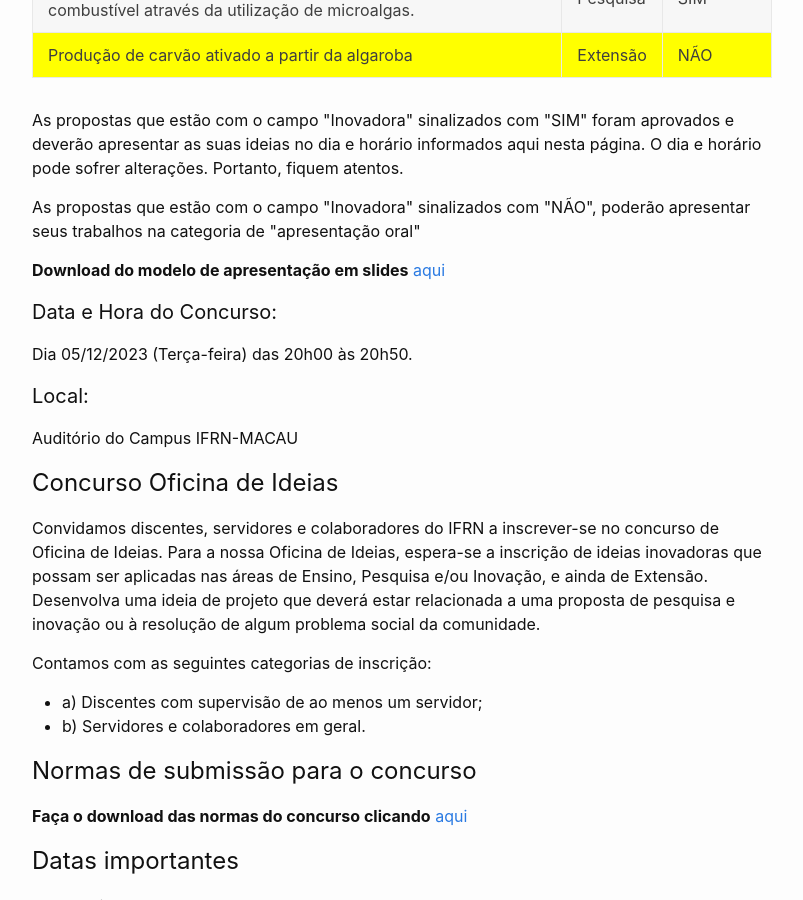
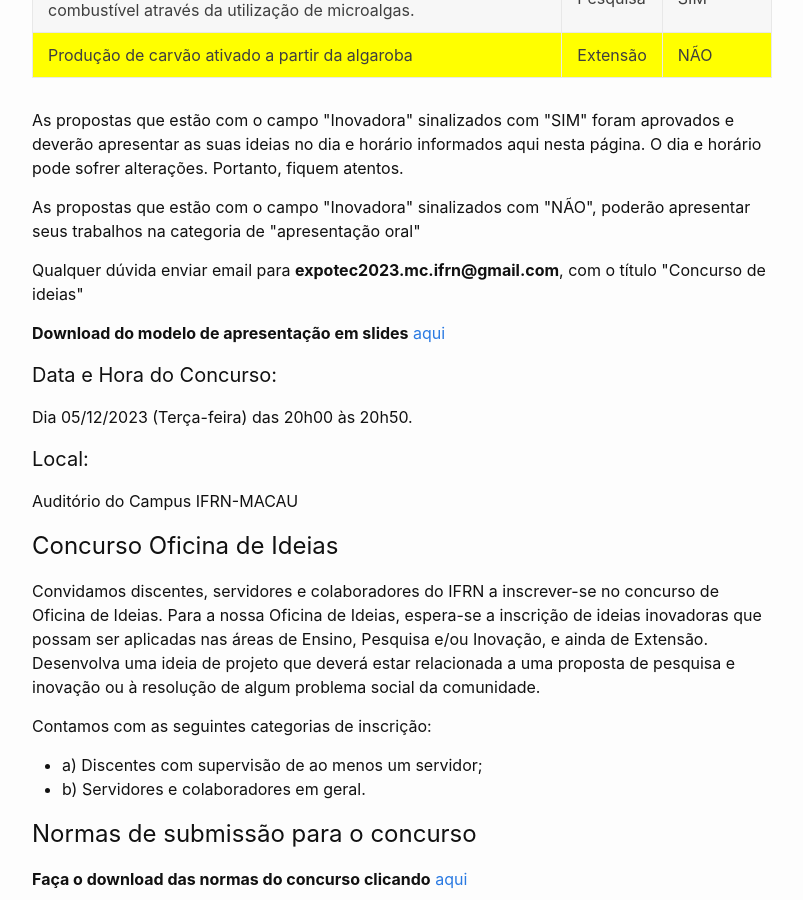
Before and after one commit to ifrn-macau/expotec2023, a Jekyll site: the page built from concurso.md, in a window 1280 px wide and 900 px high, scrolled down 525 px. Shown: the whole window, without its empty margins (238-1041 px from the left). Built offline with Jekyll 4.4.1, drawn with Linux system fonts in a browser that asks for light colours.

Commit message:
Atualização do config

```diff
--- a/concurso.md
+++ b/concurso.md
@@ -51,6 +51,8 @@ permalink: /concurso/
 
 <p>As propostas que estão com o campo "Inovadora" sinalizados com "NÃO", poderão apresentar seus trabalhos  na categoria de "apresentação oral"</p>
 
+<p>Qualquer dúvida enviar email para <b>expotec2023.mc.ifrn@gmail.com</b>, com o título "Concurso de ideias"</p>
+
 **Download do modelo de apresentação em slides** <a href="https://drive.google.com/uc?export=download&id=1GJn8DzZo_Q3Hg836osWBDvfA78xF2f4o">aqui</a><br>
 
 
```
